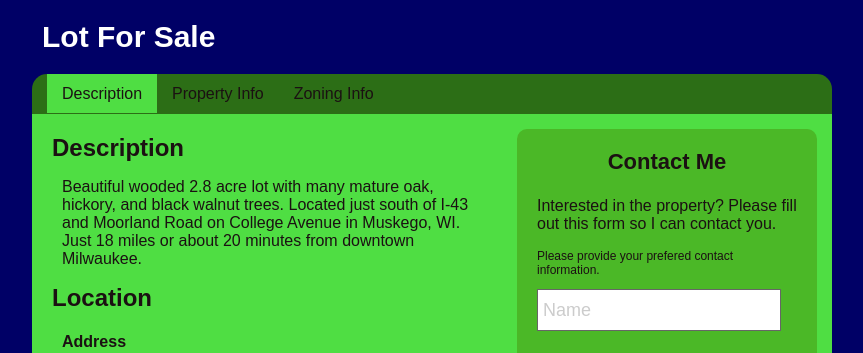
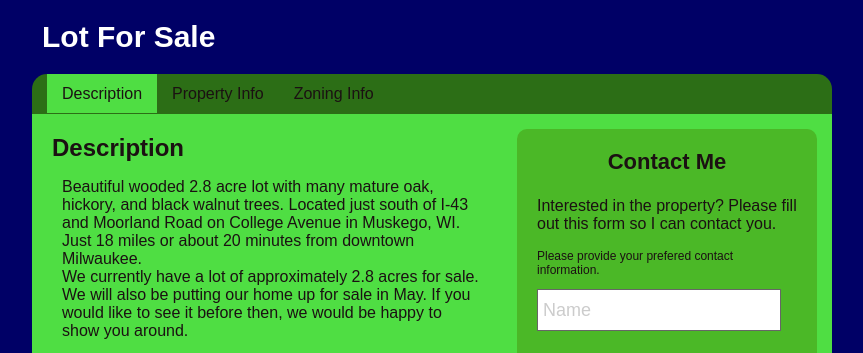
Before and after one commit to omanamos/omanamos, a plain HTML site: page index.html in a window 1280 px wide. Shown: the top 353 px of the page, without its empty margins (208-1071 px from the left). Drawn offline with Linux system fonts and the light colour scheme.

Commit message:
content update

```diff
--- a/index.html
+++ b/index.html
@@ -32,6 +32,10 @@
 							Beautiful wooded  2.8 acre lot with many mature oak, hickory, and black walnut trees.
 							Located just south of I-43 and Moorland Road on College Avenue in Muskego, WI.
 							Just 18 miles or about 20 minutes from downtown Milwaukee.
+                                                        <br />
+                                                        We currently have a lot of approximately 2.8 acres for sale.
+                                                        We will also be putting our home up for sale in May.
+                                                        If you would like to see it before then, we would be happy to show you around.
 						</p>
 						<h1>Location</h1>
 						<div id="address">
```
